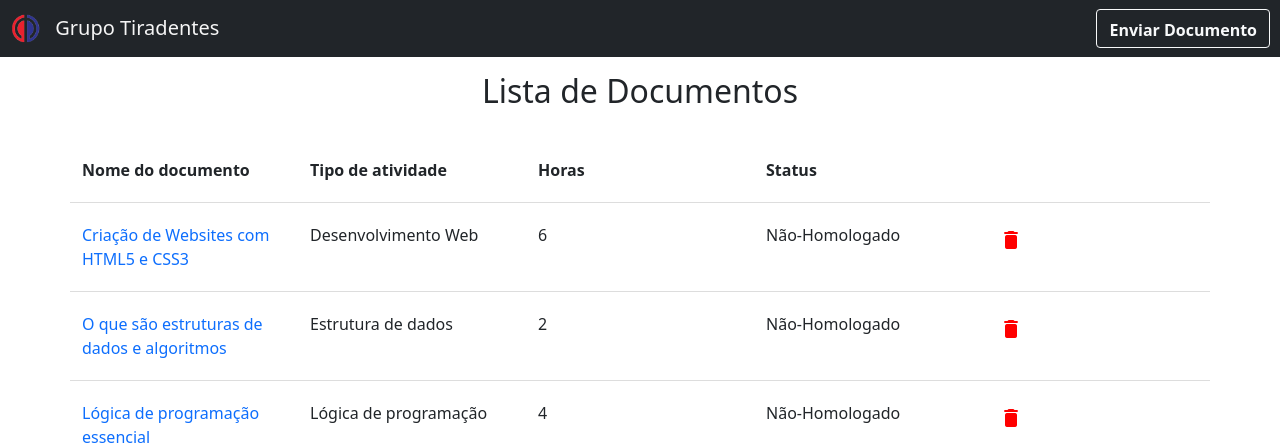
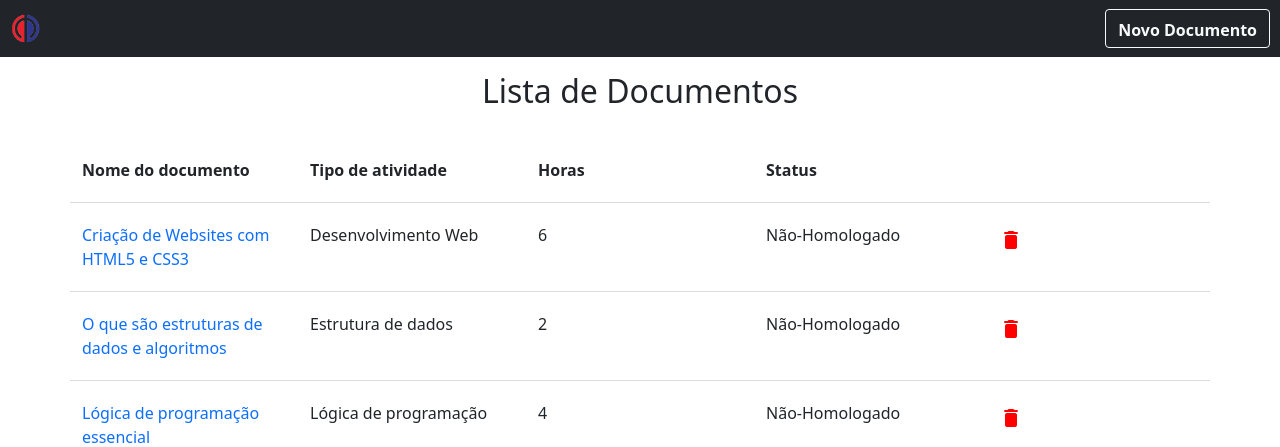
Before and after one commit to noogabe/file-manager, a PHP site: page / in a window 1280 px wide. Shown: the top 447 px of the page. Run offline with PHP 8.4, Linux system fonts and the light colour scheme; data comes from the database, SQL or seed files in the repository.

Commit message:
update README.md and screenshots images

```diff
--- a/index.php
+++ b/index.php
@@ -42,12 +42,11 @@ $select = $pdo->query("SELECT * FROM documentos");
         <div class="container" id="nav-container">
             <nav class="navbar navbar-light bg-dark fixed-top">
                 <a href="index.php" id="brand-name" class="navbar-brand">
-                    <img id="brand-img" src="img/logo.PNG" alt="Grupo tiradentes" width="30" height="30" class="d-inline-block align-text-top">
-                    Grupo Tiradentes
+                    <img id="brand-img" src="img/logo.PNG" alt="Logo" width="30" height="30" class="d-inline-block align-text-top">
                 </a>
                 <form class="form-inline">
                     <button id="btn_add" type="button" class="btn btn-outline-light" data-bs-toggle="modal" data-bs-target="#modalInsert">
-                        <strong class="align-middle">Enviar Documento</strong>
+                        <strong class="align-middle">Novo Documento</strong>
                     </button>
                 </form>
             </nav>
```
Also changed, not shown: img/add-documento.png, img/index.png.
